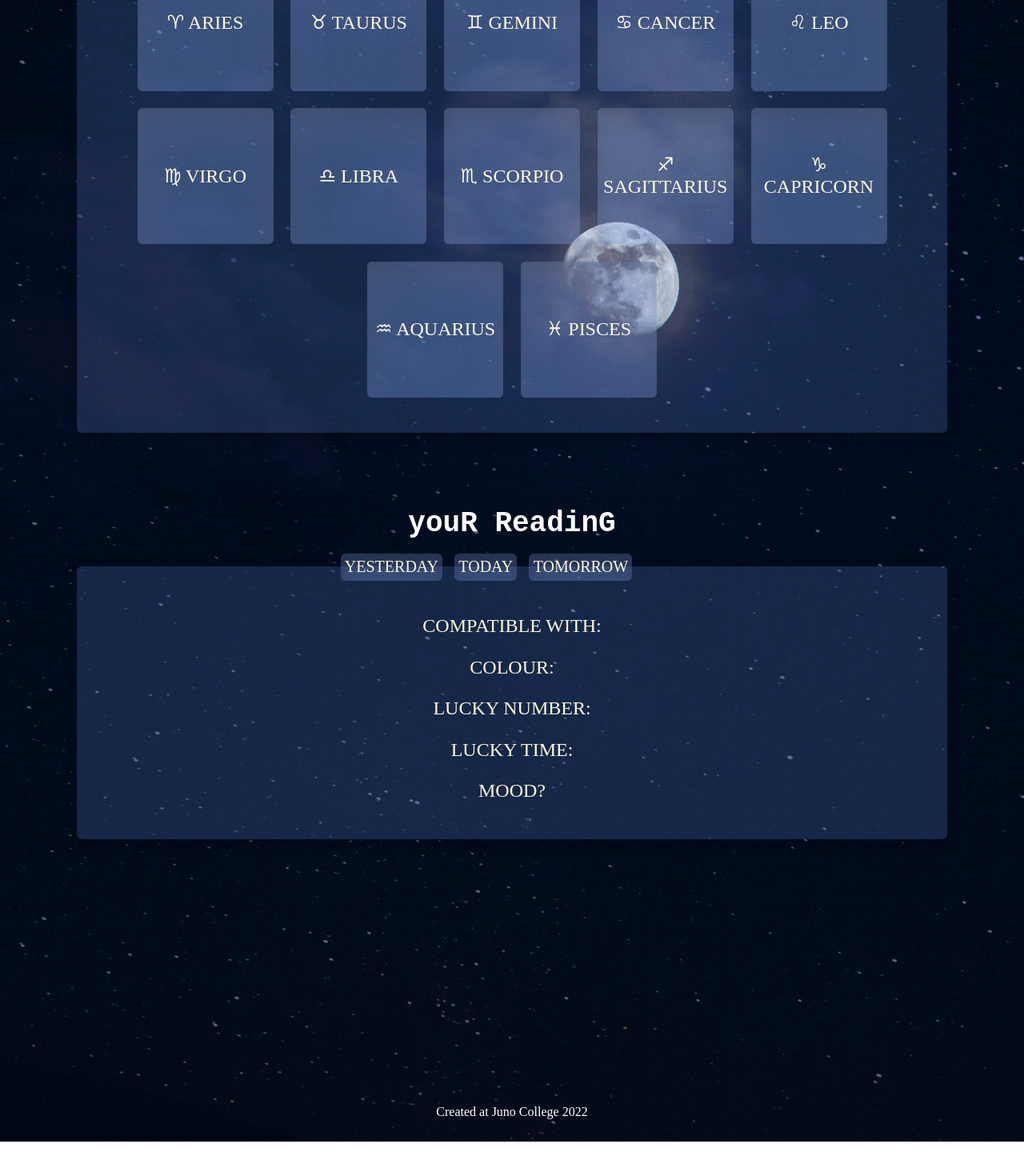
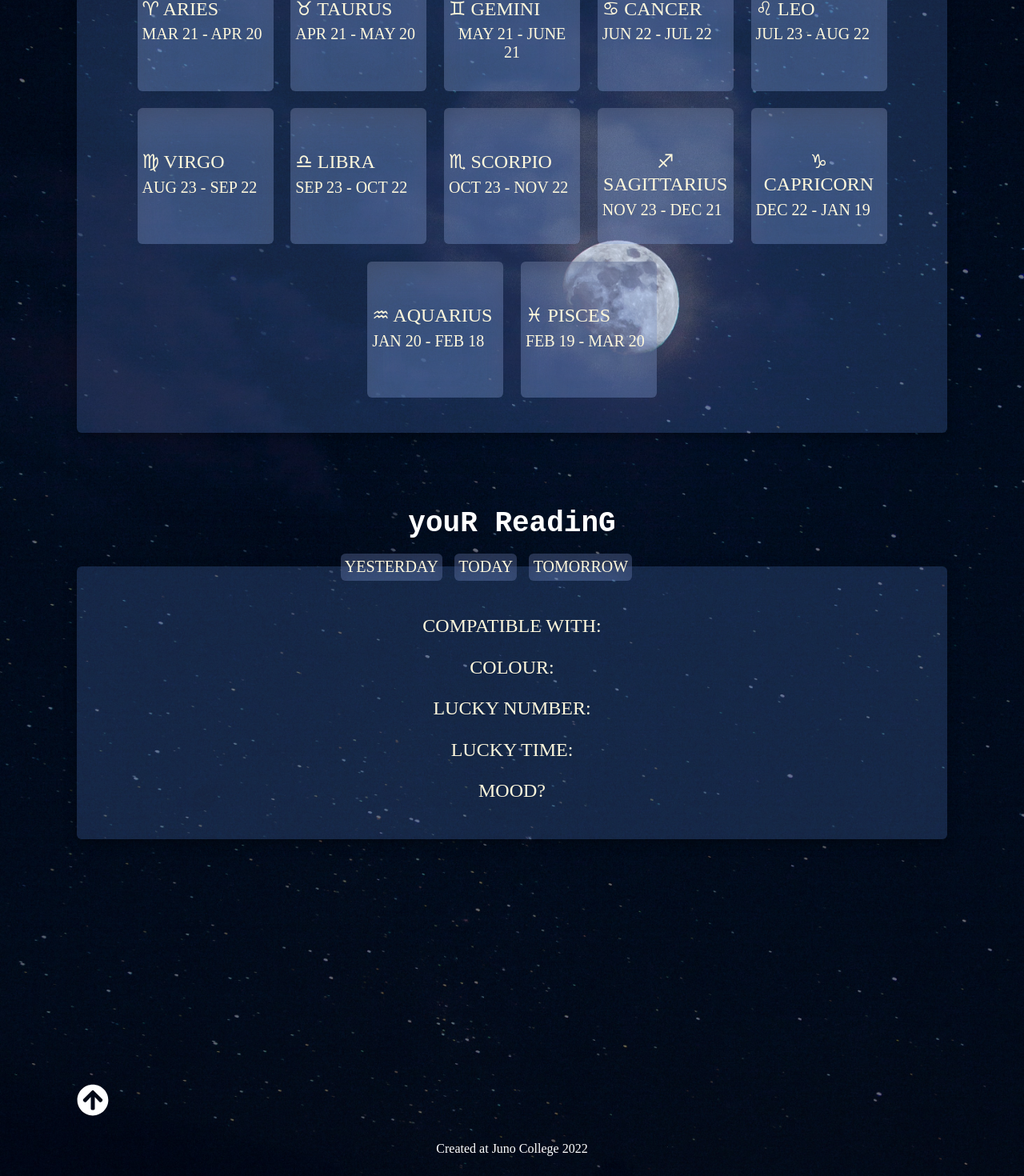
Before and after one commit to sabinetait/sabine-tait-project-three, a React (Create React App) app: page / in a window 1280 px wide. Shown: the part 260-1730 px from the top of the page at 80% size. Before the commit the page ends 1687 px from the top, so only its background shows below. Built offline with nearby package versions, Linux system fonts and the light colour scheme.

Commit message:
hover and focus states + scroll up button

```diff
--- a/src/App.css
+++ b/src/App.css
@@ -22,6 +22,7 @@ html {
     background-size: cover;
     background-repeat: no-repeat;
     color: white;
+    scroll-behavior: smooth;
 }
 
 .App {
@@ -80,11 +81,16 @@ p {
 
 a {
     font-family: 'Poiret One', cursive;
+    color: white;
 }
 
 button {
     text-transform: uppercase;
     font-family: 'Poiret One', cursive;
+}
+
+a.arrow-up {
+    font-size: 2rem;
 }
 
 /* Signs */
@@ -116,18 +122,24 @@ div.astro-buttons button {
     border: none;
     font-size: 1.2rem;
     border-radius: 0.3rem;
+    display: flex;
+    flex-direction: column;
+    padding-top: 2.7rem;
     color: rgb(255, 248, 220);
     background-color: rgba(144, 181, 248, 0.295);
     box-shadow: rgba(129, 129, 153, 0.25) 0px 30px 60px -12px inset, rgba(0, 0, 0, 0.3) 0px 18px 36px -18px inset;
 }
 
+div.astro-buttons button:hover,
+div.astro-buttons button:focus {
+    background-color: rgba(67, 90, 133, 0.295);
+}
+
 
 div.astro-buttons button span {
     font-size: 1rem;
-
+    padding-top: 0.3rem;
 }
-
-
 
 /* Horoscope */
 
@@ -177,6 +189,11 @@ div.date-buttons button {
     box-shadow: rgba(50, 50, 93, 0.25) 0px 30px 60px -12px inset, rgba(0, 0, 0, 0.3) 0px 18px 36px -18px inset;
 }
 
+div.date-buttons button:hover,
+div.date-buttons button:focus {
+    background-color: rgba(67, 90, 133, 0.295);
+}
+
 .yesterday {
     margin-right: 5%;
 }
@@ -204,3 +221,8 @@ footer a {
     text-decoration: none;
     color: white;
 }
+
+footer a:hover,
+footer a:focus {
+    color: rgb(255, 248, 220);
+}
--- a/src/App.js
+++ b/src/App.js
@@ -4,6 +4,7 @@ import './App.css';
 // Components
 import Header from './components/Header.js';
 import SignSelection from './components/SignSelection.js';
+import Icon from './components/Icon';
 import Footer from './components/Footer.js';
 
 const App = () => {
@@ -17,6 +18,8 @@ const App = () => {
 
         <SignSelection />
 
+        <Icon />
+
         <Footer />
 
       </div>
--- a/src/components/Header.js
+++ b/src/components/Header.js
@@ -3,7 +3,7 @@
 const Header = () => {
 
     return (
-    <header>
+    <header id="header">
         <h1><span className="lower">S</span>t<span className="upper">ar</span>s Align</h1>
     </header>
     )
--- /dev/null
+++ b/src/components/Icon.js
@@ -0,0 +1,17 @@
+// Icon
+
+// Modules
+import { FontAwesomeIcon } from '@fortawesome/react-fontawesome'
+import { faArrowCircleUp } from '@fortawesome/free-solid-svg-icons'
+
+const Icon = () => {
+
+    return (
+        <div>
+            <a href="#header" sr-only="Top of page" className="arrow-up"><FontAwesomeIcon icon={faArrowCircleUp} /></a>
+        </div>
+    )
+
+}
+
+export default Icon;
--- a/src/components/SignSelection.js
+++ b/src/components/SignSelection.js
@@ -20,7 +20,7 @@ const SignSelection = () => {
     // event listener for click on user's astrological sign choice
     const handleClick = (event) => {
       setUserChoice(event.target.id);
-      readingRef.current.scrollIntoView({ behavior: 'smooth' })
+      readingRef.current.scrollIntoView({ behavior: 'smooth' });
     }
 
     // event listener for click on user's choice of date
@@ -75,18 +75,18 @@ const SignSelection = () => {
           <h2>Select your astrological sign for your daily horoscope</h2>
 
           <div className="astro-buttons">
-            <button id="aries" onClick={ handleClick }>♈︎ Aries</button>
-            <button id="taurus" onClick={ handleClick }>♉︎ Taurus</button>
-            <button id="gemini" onClick={ handleClick }> ♊︎ Gemini</button>
-            <button id="cancer" onClick={ handleClick }>♋︎ Cancer</button>
-            <button id="leo" onClick={ handleClick }>♌︎ Leo</button>
-            <button id="virgo" onClick={ handleClick }>♍︎ Virgo</button>
-            <button id="libra" onClick={ handleClick }>♎︎ Libra</button>
-            <button id="scorpio" onClick={ handleClick }>♏︎ Scorpio</button>
-            <button id="sagittarius" onClick={ handleClick }>♐︎ Sagittarius</button>
-            <button id="capricorn" onClick={ handleClick }>♑︎ Capricorn</button>
-            <button id="aquarius" onClick={ handleClick }>♒︎ Aquarius</button>
-            <button id="pisces" onClick={ handleClick }>♓︎ Pisces</button>
+            <button id="aries" onClick={ handleClick }>♈︎ Aries<span>Mar 21 - Apr 20</span></button>
+            <button id="taurus" onClick={ handleClick }>♉︎ Taurus<span>Apr 21 - May 20</span></button>
+            <button id="gemini" onClick={ handleClick }> ♊︎ Gemini<span>May 21 - June 21</span></button>
+            <button id="cancer" onClick={ handleClick }>♋︎ Cancer<span>Jun 22 - Jul 22</span></button>
+            <button id="leo" onClick={ handleClick }>♌︎ Leo<span>Jul 23 - Aug 22</span></button>
+            <button id="virgo" onClick={ handleClick }>♍︎ Virgo<span>Aug 23 - Sep 22</span></button>
+            <button id="libra" onClick={ handleClick }>♎︎ Libra<span>Sep 23 - Oct 22</span> </button>
+            <button id="scorpio" onClick={ handleClick }>♏︎ Scorpio<span>Oct 23 - Nov 22</span></button>
+            <button id="sagittarius" onClick={ handleClick }>♐︎ Sagittarius<span>Nov 23 - Dec 21</span></button>
+            <button id="capricorn" onClick={ handleClick }>♑︎ Capricorn<span>Dec 22 - Jan 19</span></button>
+            <button id="aquarius" onClick={ handleClick }>♒︎ Aquarius<span>Jan 20 - Feb 18</span></button>
+            <button id="pisces" onClick={ handleClick }>♓︎ Pisces<span>Feb 19 - Mar 20</span></button>
 
           </div>
         </section>
```
Also changed, not shown: package.json (+5 -2 lines), 1 other file (tests, documents, lock files or other folders).
